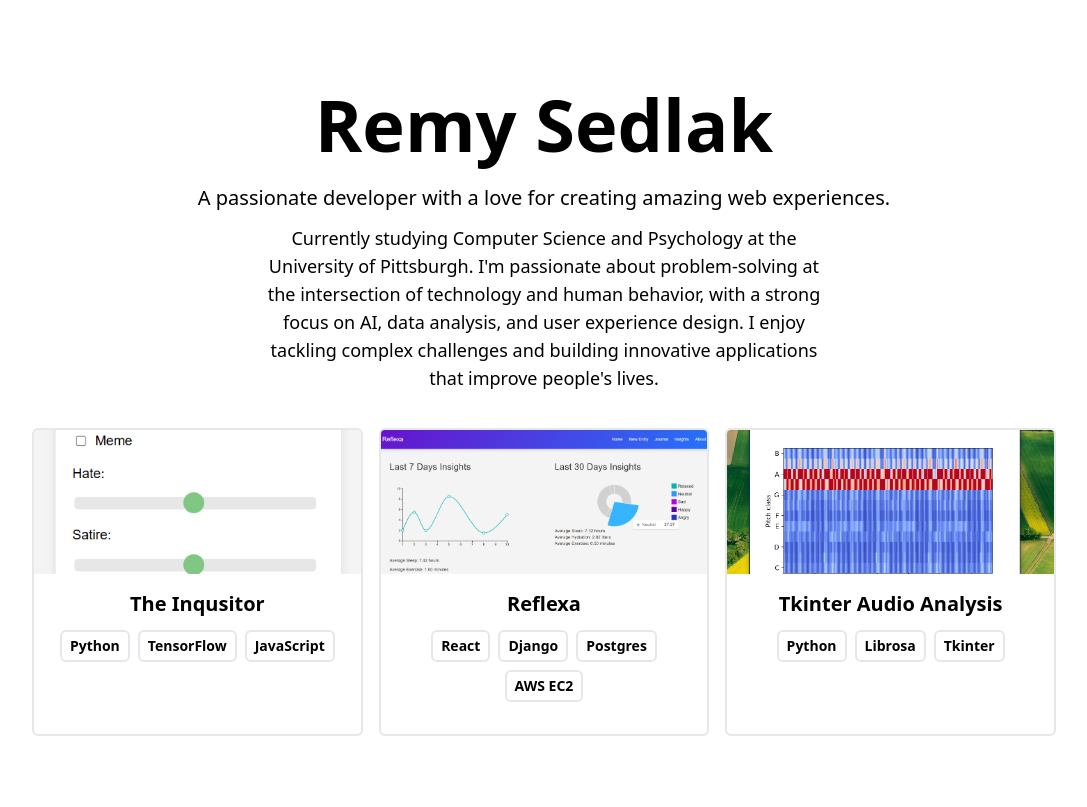
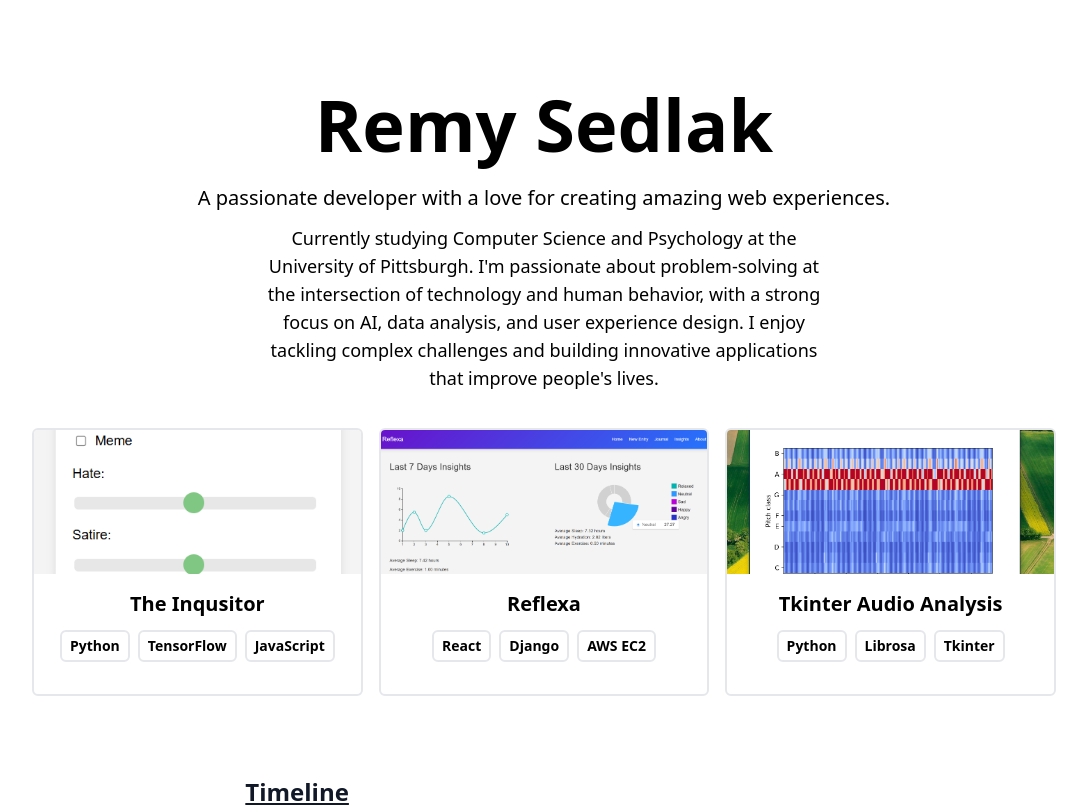
Before and after one commit to remysedlak/portfolio, a React (Vite) app: page / in a window 1280 px wide. Shown: the top 807 px of the page, without its empty margins (96-1183 px from the left). Built offline with nearby package versions, Linux system fonts and the light colour scheme.

Commit message:
Remove Postgres from stack details for Reflexa portfolio item

```diff
--- a/src/data/portfolio.js
+++ b/src/data/portfolio.js
@@ -8,7 +8,7 @@ const portfolio = [
     {
         imgUrl: 'assets/reflexa.jpg',
         title: 'Reflexa',
-        stack: ['React', 'Django', 'Postgres','AWS EC2'],
+        stack: ['React', 'Django', 'AWS EC2'],
         link: 'https://github.com/remysedlak/Reflexa'
     },
 
```
